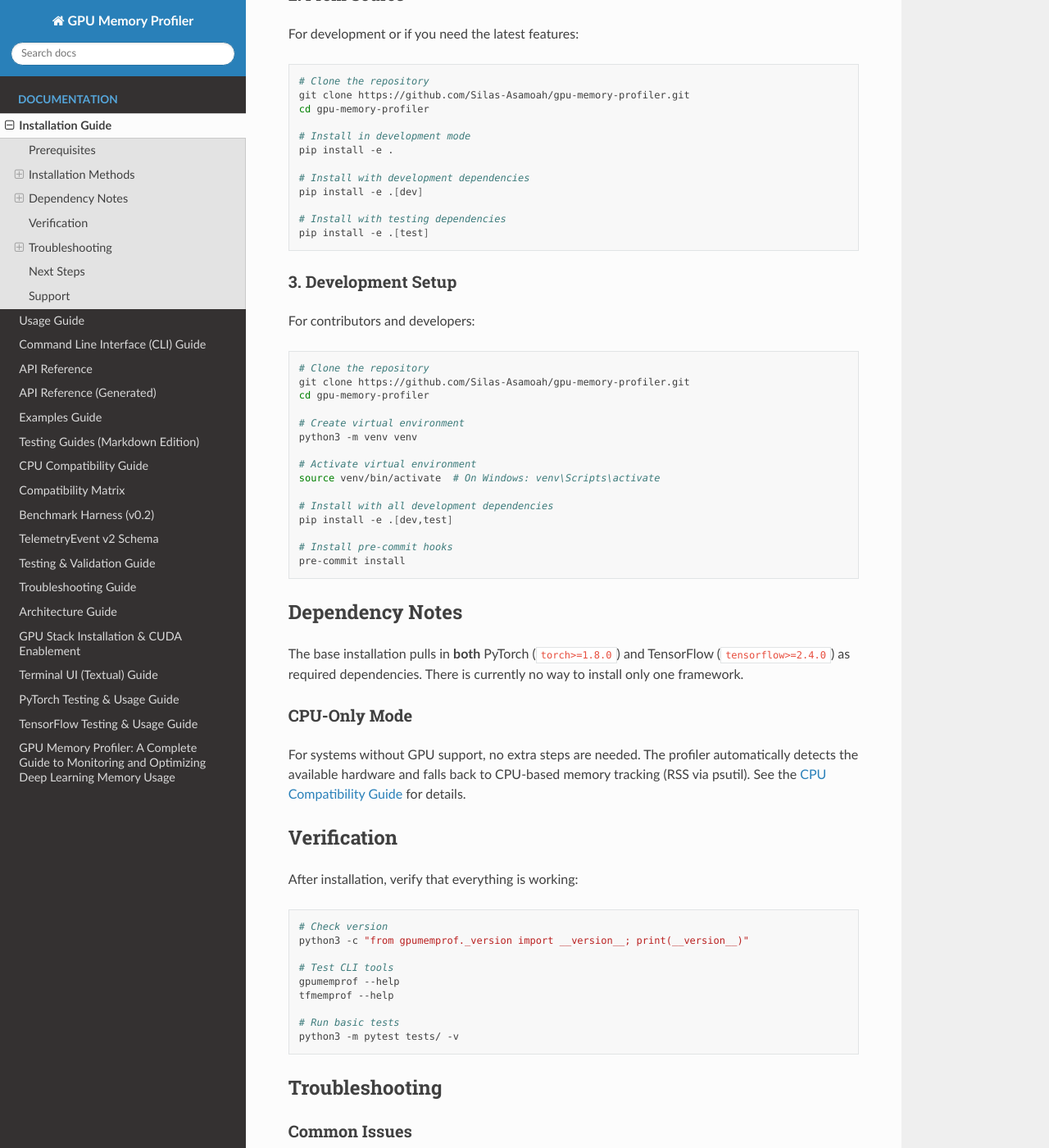
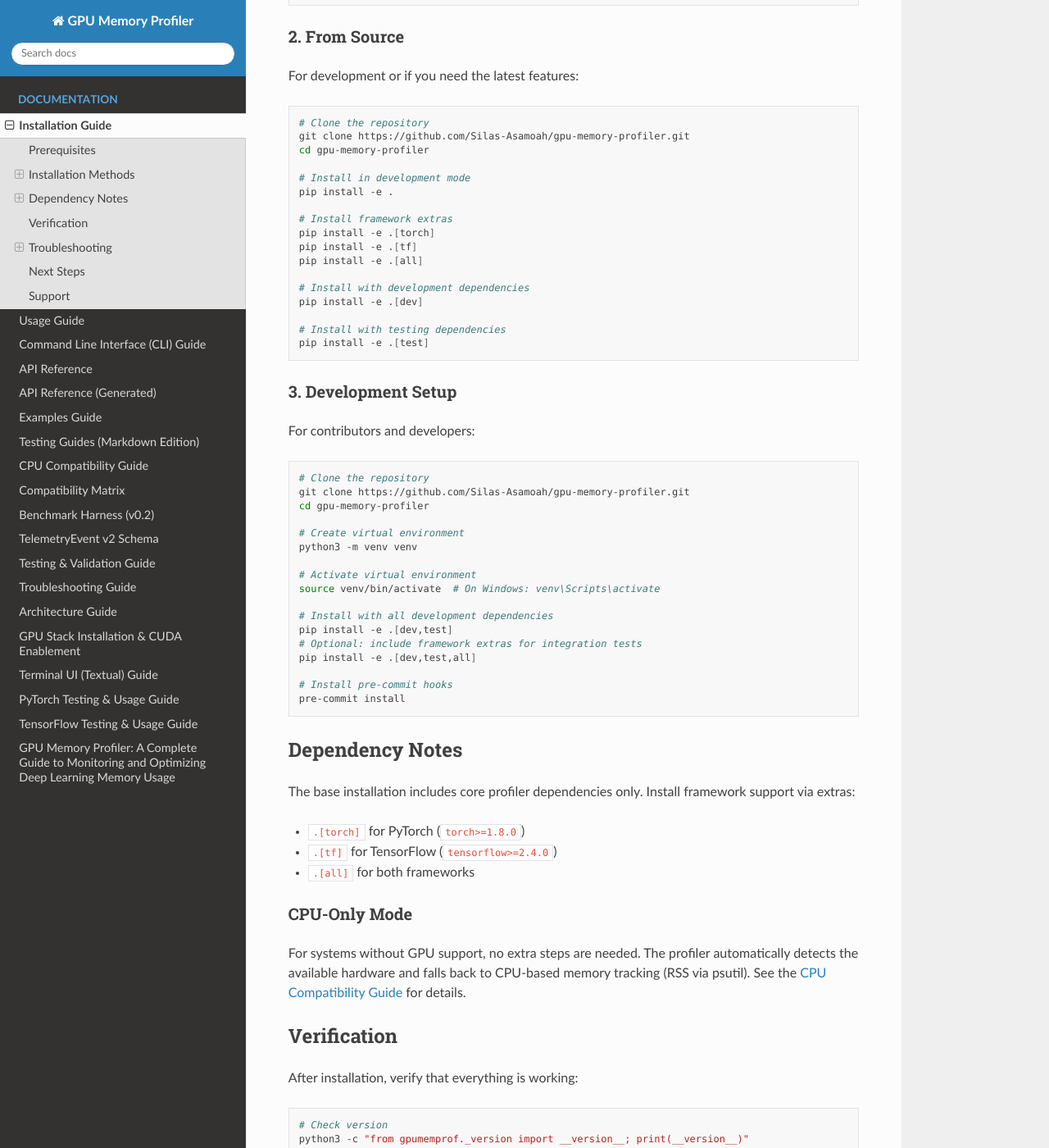
Before and after one commit to Silas-Asamoah/gpu-memory-profiler, a Sphinx documentation site: the page built from docs/installation.md, in a window 1280 px wide and 1400 px high, scrolled down 850 px. Shown: the whole window at 82% size. Built offline with Sphinx 7.4.7 and the Read the Docs theme 3.1.0, drawn with Linux system fonts in a browser that asks for light colours; some of the changed text lies outside the part shown.

Commit message:
build(deps): move torch and tensorflow to optional extras

````diff
--- a/docs/installation.md
+++ b/docs/installation.md
@@ -17,7 +17,7 @@
 Package page: <https://pypi.org/project/gpu-memory-profiler/>
 
 ```bash
-# Basic installation (includes PyTorch and TensorFlow)
+# Basic installation (core dependencies only)
 pip install gpu-memory-profiler
 
 # With visualization support (matplotlib, plotly, dash)
@@ -27,6 +27,9 @@
 pip install gpu-memory-profiler[tui]
 
 # With optional dependencies
+pip install gpu-memory-profiler[torch]  # PyTorch support
+pip install gpu-memory-profiler[tf]     # TensorFlow support
+pip install gpu-memory-profiler[all]    # Both frameworks
 pip install gpu-memory-profiler[dev]    # Development tools
 pip install gpu-memory-profiler[test]   # Testing dependencies
 pip install gpu-memory-profiler[docs]   # Documentation tools (sphinx)
@@ -43,6 +46,11 @@
 
 # Install in development mode
 pip install -e .
+
+# Install framework extras
+pip install -e .[torch]
+pip install -e .[tf]
+pip install -e .[all]
 
 # Install with development dependencies
 pip install -e .[dev]
@@ -68,6 +76,8 @@
 
 # Install with all development dependencies
 pip install -e .[dev,test]
+# Optional: include framework extras for integration tests
+pip install -e .[dev,test,all]
 
 # Install pre-commit hooks
 pre-commit install
@@ -75,9 +85,12 @@
 
 ## Dependency Notes
 
-The base installation pulls in **both** PyTorch (`torch>=1.8.0`) and
-TensorFlow (`tensorflow>=2.4.0`) as required dependencies. There is
-currently no way to install only one framework.
+The base installation includes core profiler dependencies only.
+Install framework support via extras:
+
+- `.[torch]` for PyTorch (`torch>=1.8.0`)
+- `.[tf]` for TensorFlow (`tensorflow>=2.4.0`)
+- `.[all]` for both frameworks
 
 ### CPU-Only Mode
 
@@ -96,6 +109,7 @@
 
 # Test CLI tools
 gpumemprof --help
+# Requires the TensorFlow extra (`.[tf]` or `.[all]`)
 tfmemprof --help
 
 # Run basic tests
@@ -122,6 +136,7 @@
     # Install all dependencies
     pip install -r requirements.txt
     pip install -r requirements-dev.txt
+    pip install -e ".[all]"
     ```
 
 3. **Permission Issues**
````
Also changed, not shown: README.md (+10 -0 lines), docs/testing.md (+10 -0 lines), pyproject.toml (+10 -4 lines), requirements-test.txt (+4 -3 lines), requirements.txt (+4 -3 lines).
